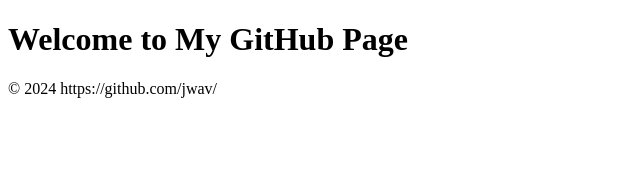
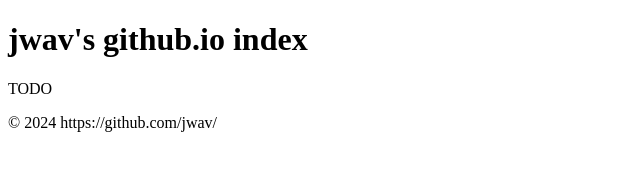
Before and after one commit to jwav/jwav.github.io, a plain HTML site: page index.html in a window 1280 px wide. Shown: the whole page, without its empty margins (0-640 px from the left). Drawn offline with Linux system fonts and the light colour scheme.

Commit message:
Update index.html

```diff
--- a/index.html
+++ b/index.html
@@ -7,12 +7,13 @@
 </head>
 <body>
     <header>
-        <h1>Welcome to My GitHub Page</h1>
+        <h1>jwav's github.io index</h1>
     </header>
     <nav>
         <!-- insert navigation links -->
     </nav>
     <main>
+        <p>TODO</p>
         <!-- empty main for now -->
         <!-- TC_ACTION:AUTO_UPDATE=FALSE -->
         <!-- TC_ACTION:ENABLE_RUN=TRUE -->
```
